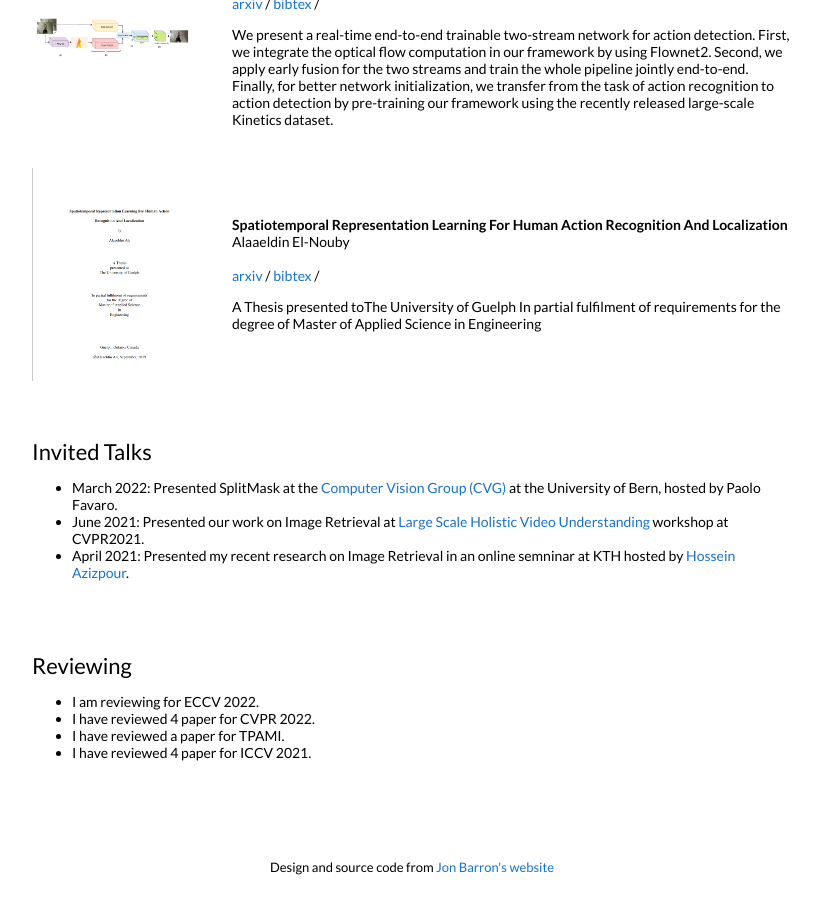
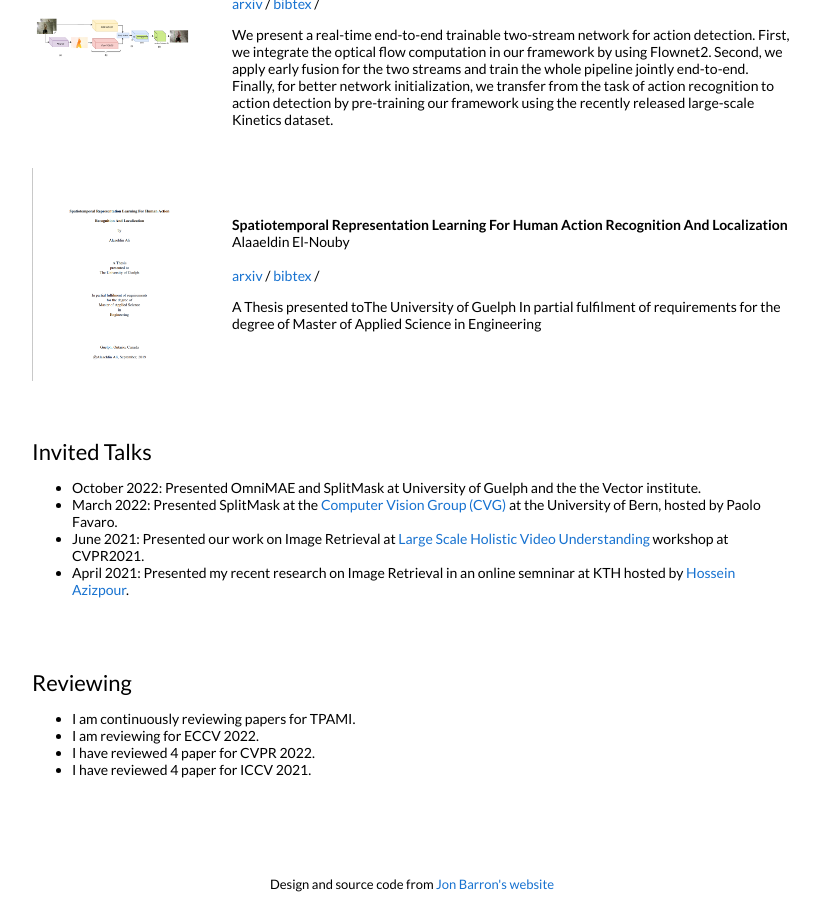
Before and after one commit to aelnouby/aelnouby.github.io, a Jekyll site: the page built from _posts/2022-05-5-omnimae.markdown, in a window 1280 px wide and 900 px high, scrolled down 2898 px. Shown: the whole window, without its empty margins (228-1048 px from the left). Built offline with Jekyll 4.4.1, drawn with Linux system fonts in a browser that asks for light colours.

Commit message:
Update default.html

```diff
--- a/_layouts/default.html
+++ b/_layouts/default.html
@@ -172,6 +172,7 @@
             <td style="padding:2.5%;width:100%;vertical-align:middle">
               <h2>Invited Talks</h2>
                 <ul>
+                  <li> October 2022: Presented OmniMAE and SplitMask at University of Guelph and the the Vector institute.
                   <li>March 2022: Presented SplitMask at the <a href="https://www.cvg.unibe.ch/research/talks/">Computer Vision Group (CVG)</a> at the University of Bern, hosted by Paolo Favaro. </li>
                   <li>June 2021: Presented our work on Image Retrieval at <a href="https://holistic-video-understanding.github.io/workshops/cvpr2021.html">Large Scale Holistic Video Understanding</a> workshop at CVPR2021. </li>
                   <li>April 2021: Presented my recent research on Image Retrieval in an online semninar at KTH hosted by <a href="https://www.kth.se/profile/azizpour">Hossein Azizpour</a>.</li>
@@ -186,9 +187,9 @@
             <td style="padding:2.5%;width:100%;vertical-align:middle">
               <h2>Reviewing</h2>
                 <ul>
+                  <li>I am continuously reviewing papers for TPAMI. </li>
                   <li>I am reviewing for ECCV 2022. </li>
                   <li>I have reviewed 4 paper for CVPR 2022. </li>
-                  <li>I have reviewed a paper for TPAMI. </li>
                   <li>I have reviewed 4 paper for ICCV 2021. </li>
                 </ul>
             </td>
```
